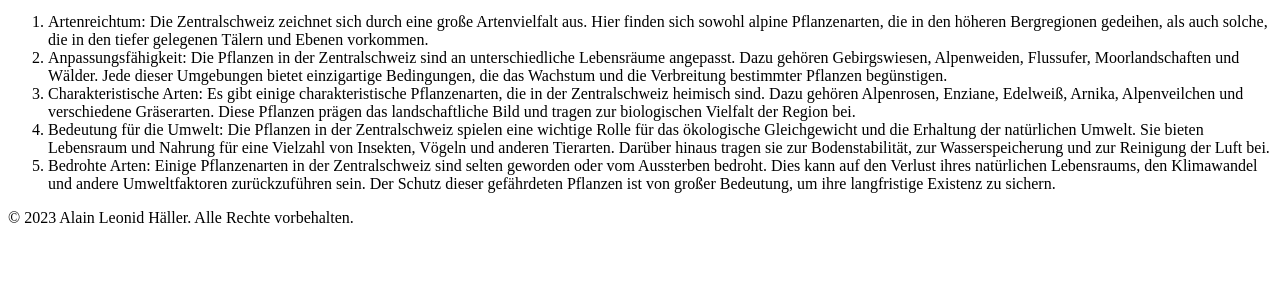
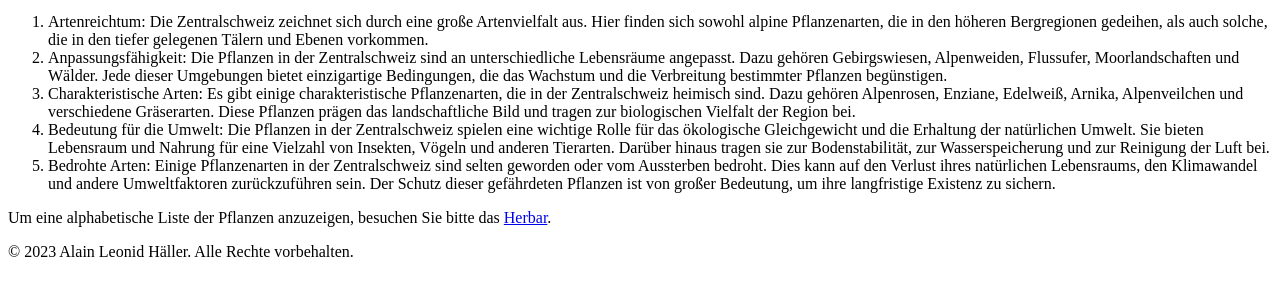
Before and after one commit to naturetraveller/plantWiki, a plain HTML site: page de/plants_de.html in a window 1280 px wide. Shown: the part 280-576 px from the top of the page. Drawn offline with Linux system fonts and the light colour scheme.

Commit message:
Update plants_de.html

```diff
--- a/de/plants_de.html
+++ b/de/plants_de.html
@@ -38,6 +38,8 @@
       <li>Bedeutung für die Umwelt: Die Pflanzen in der Zentralschweiz spielen eine wichtige Rolle für das ökologische Gleichgewicht und die Erhaltung der natürlichen Umwelt. Sie bieten Lebensraum und Nahrung für eine Vielzahl von Insekten, Vögeln und anderen Tierarten. Darüber hinaus tragen sie zur Bodenstabilität, zur Wasserspeicherung und zur Reinigung der Luft bei.</li>
       <li>Bedrohte Arten: Einige Pflanzenarten in der Zentralschweiz sind selten geworden oder vom Aussterben bedroht. Dies kann auf den Verlust ihres natürlichen Lebensraums, den Klimawandel und andere Umweltfaktoren zurückzuführen sein. Der Schutz dieser gefährdeten Pflanzen ist von großer Bedeutung, um ihre langfristige Existenz zu sichern.</li>
     </ol>
+
+    <p>Um eine alphabetische Liste der Pflanzen anzuzeigen, besuchen Sie bitte das <a href="wikiPlants_data.xhtml">Herbar</a>.</p>
   </section>
 
   <footer>
```
